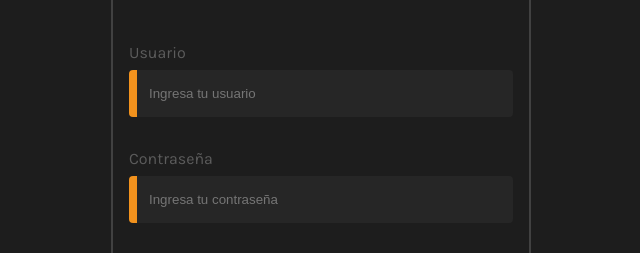
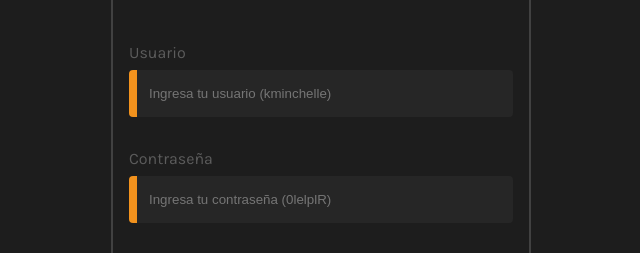
Before and after one commit to MaximilianoLeonel23/criptavisor-criptocurrencyapp, a React (Create React App) app: page /login in a window 1280 px wide. Shown: the part 183-436 px from the top of the page, without its empty margins (319-959 px from the left). Built offline with nearby package versions, Linux system fonts and the light colour scheme.

Commit message:
Se agregó un placeholder con la prueba de usuario

```diff
--- a/src/components/login/login.js
+++ b/src/components/login/login.js
@@ -76,7 +76,7 @@ const Login = () => {
               }}
               type="text"
               name="username"
-              placeholder="Ingresa tu usuario"
+              placeholder="Ingresa tu usuario (kminchelle)"
             />
           </div>
           <div className="input_container">
@@ -90,7 +90,7 @@ const Login = () => {
               }}
               type="password"
               name="password"
-              placeholder="Ingresa tu contraseña"
+              placeholder="Ingresa tu contraseña (0lelplR)"
             />
           </div>
           <div className="form_action-btn">
```
